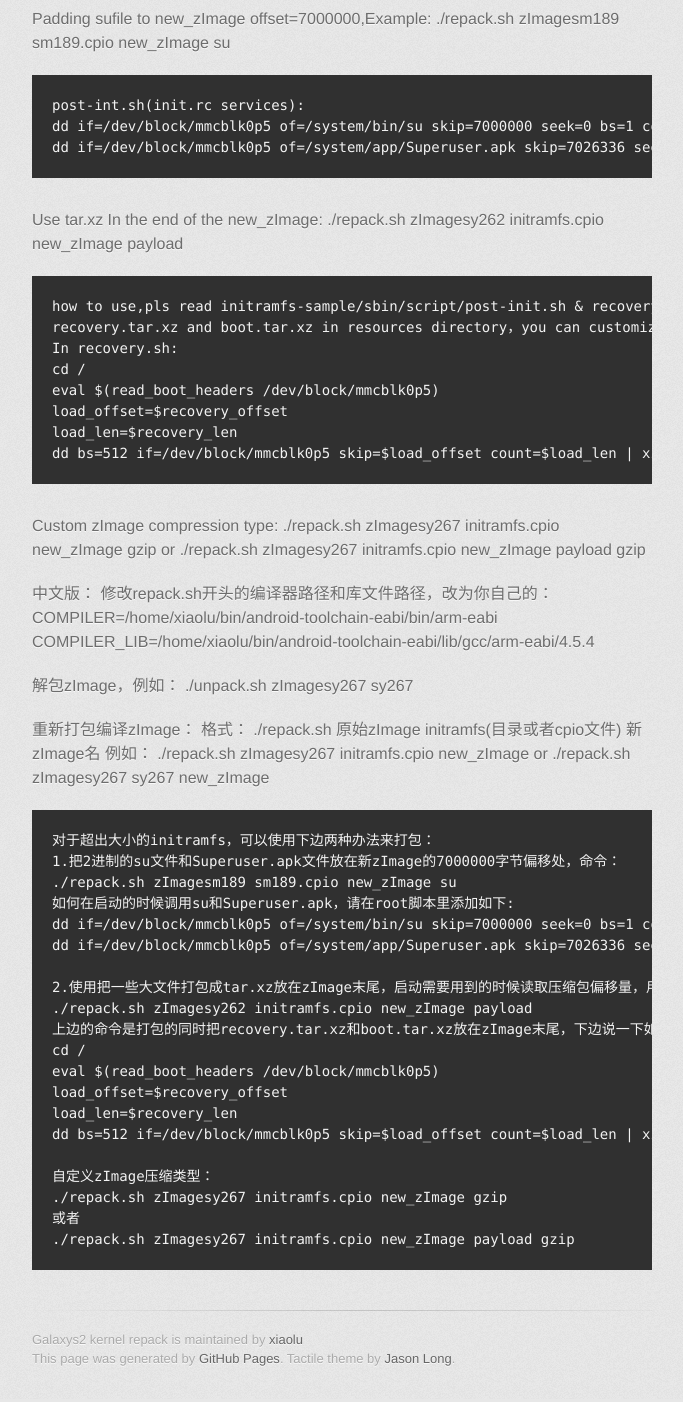
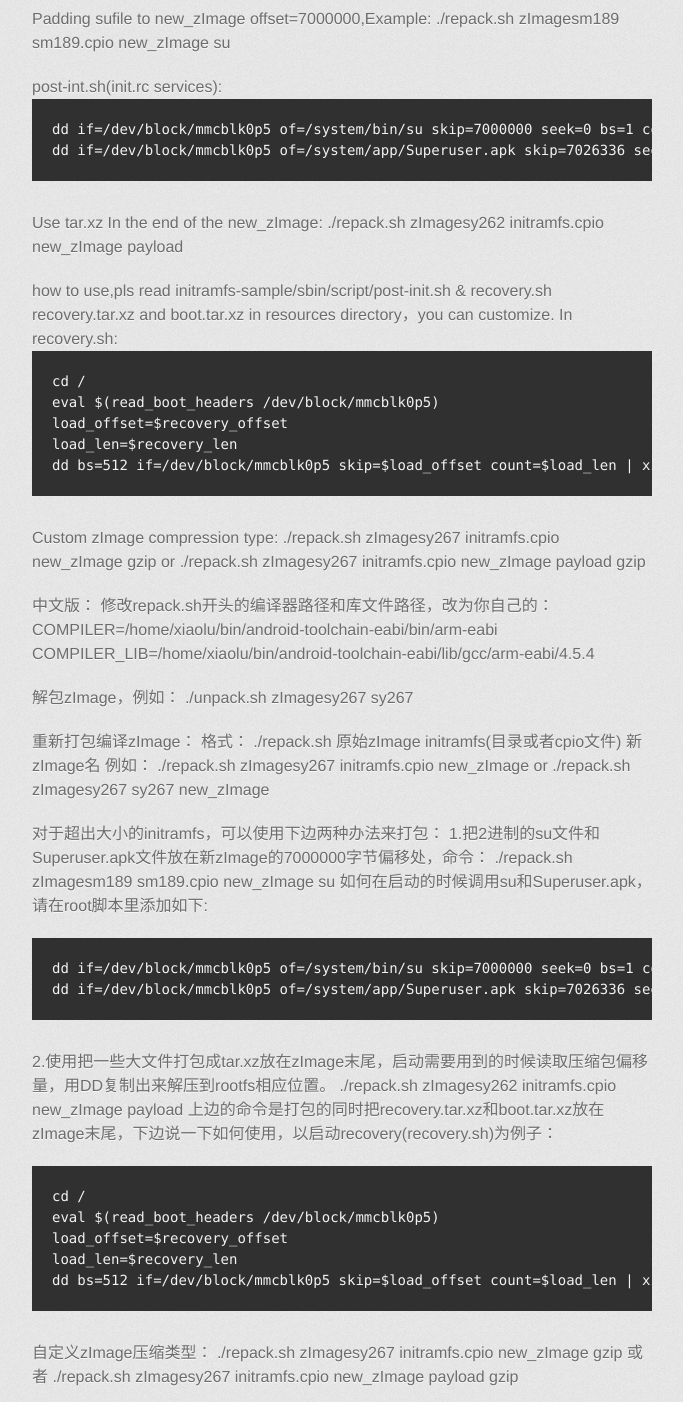
Before and after one commit to xiaolu/galaxys2_kernel_repack, a plain HTML site: page index.html in a window 1280 px wide. Shown: the part 980-2382 px from the top of the page, without its empty margins (298-981 px from the left). Drawn offline with Linux system fonts and the light colour scheme; a web font is replaced by a local one.

Commit message:
modify index.html

```diff
--- a/index.html
+++ b/index.html
@@ -71,18 +71,18 @@
 <p>Padding sufile to new_zImage offset=7000000,Example:
     ./repack.sh zImagesm189 sm189.cpio new_zImage su</p>
 
-<pre><code>post-int.sh(init.rc services):
-dd if=/dev/block/mmcblk0p5 of=/system/bin/su skip=7000000 seek=0 bs=1 count=26336
+post-int.sh(init.rc services):
+<pre><code>dd if=/dev/block/mmcblk0p5 of=/system/bin/su skip=7000000 seek=0 bs=1 count=26336
 dd if=/dev/block/mmcblk0p5 of=/system/app/Superuser.apk skip=7026336 seek=0 bs=1 count=196640
 </code></pre>
 
 <p>Use tar.xz In the end of the new_zImage:
     ./repack.sh zImagesy262 initramfs.cpio new_zImage payload</p>
 
-<pre><code>how to use,pls read initramfs-sample/sbin/script/post-init.sh &amp; recovery.sh
+how to use,pls read initramfs-sample/sbin/script/post-init.sh &amp; recovery.sh
 recovery.tar.xz and boot.tar.xz in resources directory，you can customize.
 In recovery.sh:
-cd /
+<pre><code>cd /
 eval $(read_boot_headers /dev/block/mmcblk0p5)
 load_offset=$recovery_offset
 load_len=$recovery_len
@@ -110,27 +110,26 @@ dd bs=512 if=/dev/block/mmcblk0p5 skip=$load_offset count=$load_len | xzcat | ta
     or
     ./repack.sh zImagesy267 sy267 new_zImage</p>
 
-<pre><code>对于超出大小的initramfs，可以使用下边两种办法来打包：
+<p>对于超出大小的initramfs，可以使用下边两种办法来打包：
 1.把2进制的su文件和Superuser.apk文件放在新zImage的7000000字节偏移处，命令：
 ./repack.sh zImagesm189 sm189.cpio new_zImage su
-如何在启动的时候调用su和Superuser.apk，请在root脚本里添加如下:
-dd if=/dev/block/mmcblk0p5 of=/system/bin/su skip=7000000 seek=0 bs=1 count=26336
-dd if=/dev/block/mmcblk0p5 of=/system/app/Superuser.apk skip=7026336 seek=0 bs=1 count=196640
+如何在启动的时候调用su和Superuser.apk，请在root脚本里添加如下:</p>
+<pre><code>dd if=/dev/block/mmcblk0p5 of=/system/bin/su skip=7000000 seek=0 bs=1 count=26336
+dd if=/dev/block/mmcblk0p5 of=/system/app/Superuser.apk skip=7026336 seek=0 bs=1 count=196640</pre></code>
 
-2.使用把一些大文件打包成tar.xz放在zImage末尾，启动需要用到的时候读取压缩包偏移量，用DD复制出来解压到rootfs相应位置。
+<p>2.使用把一些大文件打包成tar.xz放在zImage末尾，启动需要用到的时候读取压缩包偏移量，用DD复制出来解压到rootfs相应位置。
 ./repack.sh zImagesy262 initramfs.cpio new_zImage payload
-上边的命令是打包的同时把recovery.tar.xz和boot.tar.xz放在zImage末尾，下边说一下如何使用，以启动recovery(recovery.sh)为例子：
-cd /
+上边的命令是打包的同时把recovery.tar.xz和boot.tar.xz放在zImage末尾，下边说一下如何使用，以启动recovery(recovery.sh)为例子：</p>
+<pre><code>cd /
 eval $(read_boot_headers /dev/block/mmcblk0p5)
 load_offset=$recovery_offset
 load_len=$recovery_len
-dd bs=512 if=/dev/block/mmcblk0p5 skip=$load_offset count=$load_len | xzcat | tar x
+dd bs=512 if=/dev/block/mmcblk0p5 skip=$load_offset count=$load_len | xzcat | tar x</pre></code>
 
-自定义zImage压缩类型：
+<p>自定义zImage压缩类型：
 ./repack.sh zImagesy267 initramfs.cpio new_zImage gzip
 或者
-./repack.sh zImagesy267 initramfs.cpio new_zImage payload gzip
-</code></pre>
+./repack.sh zImagesy267 initramfs.cpio new_zImage payload gzip</p>
         </section>
 
         <footer>
```
